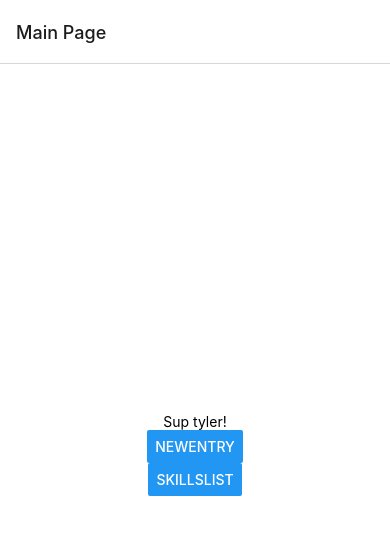
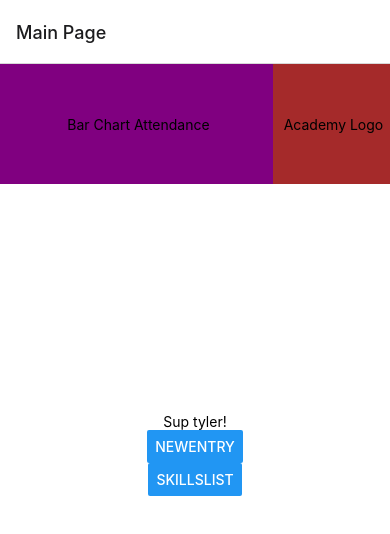
Before and after one commit to swinnik/BJJTracker, a React Native app: screen /Main in a window 390 px wide. Shown: the top 534 px of the page. Built offline with nearby package versions, Linux system fonts and the light colour scheme.

Commit message:
building out main page NOT schema

```diff
--- a/Screens/Main.jsx
+++ b/Screens/Main.jsx
@@ -9,6 +9,12 @@ const MainScreen = ({ navigation }) => {
 
   return (
     <View style={styles.container}>
+      <View style={styles.barChart}>
+        <Text> Bar Chart Attendance</Text>
+      </View>
+      <View style={styles.icon}>
+        <Text> Academy Logo</Text>
+      </View>
       <Text>Sup tyler!</Text>
       <Button
         title="NewEntry"
@@ -24,6 +30,29 @@ const MainScreen = ({ navigation }) => {
 };
 
 const styles = StyleSheet.create({
+  icon: {
+    position: "absolute",
+    top: 0,
+    right: 0,
+    height: 120,
+    width: "30%",
+    backgroundColor: "brown",
+    flex: 1,
+    justifyContent: "center",
+    alignItems: "center",
+  },
+  barChart: {
+    position: "absolute",
+    top: 0,
+    left: 0,
+    height: 120,
+    width: "70%",
+    backgroundColor: "purple",
+    flex: 1,
+    justifyContent: "center",
+    alignItems: "center",
+  },
+
   container: {
     flex: 1,
     backgroundColor: "#fff",
--- a/package.json
+++ b/package.json
@@ -15,13 +15,14 @@
     "expo": "~49.0.5",
     "expo-status-bar": "~1.6.0",
     "express": "^4.18.2",
-    "prisma": "^5.1.0",
     "react": "18.2.0",
     "react-native": "0.72.3",
     "react-native-elements": "^3.4.3"
   },
   "devDependencies": {
-    "@babel/core": "^7.20.0"
+    "@babel/core": "^7.20.0",
+    "@prisma/client": "^5.1.0",
+    "prisma": "^5.1.0"
   },
   "private": true
 }
```
Also changed, not shown: 2 other files (tests, documents, lock files or other folders).
